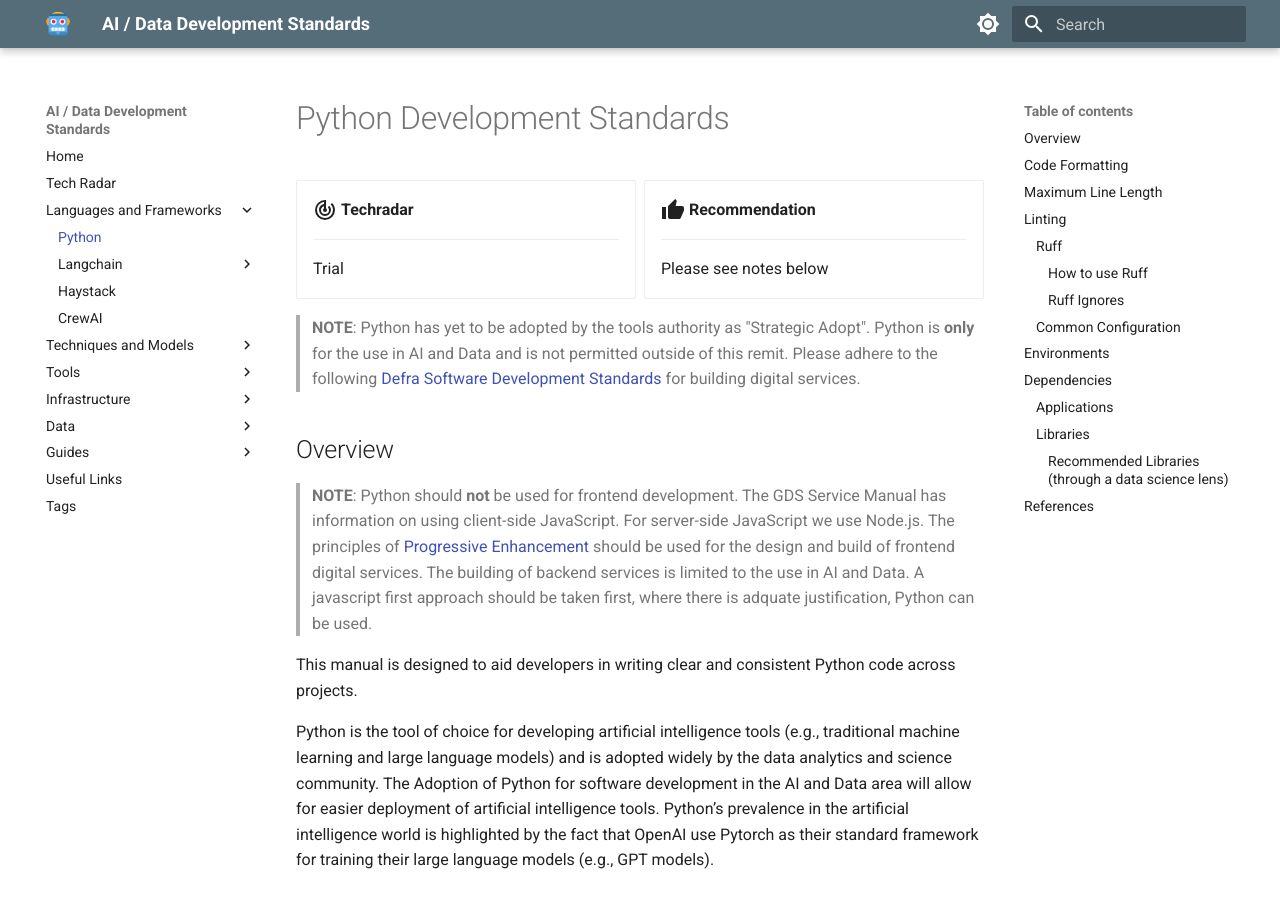
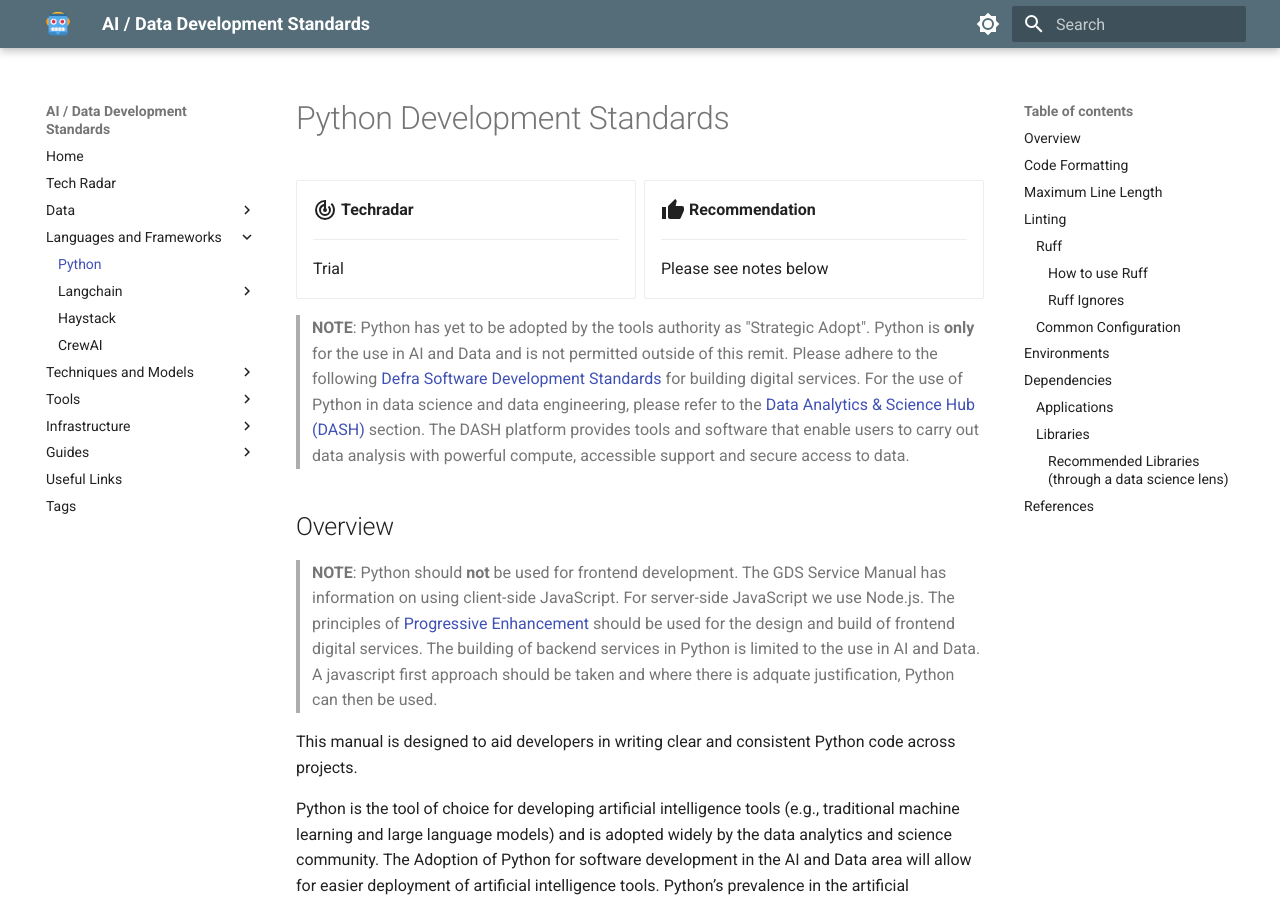
Before and after one commit to DEFRA/ai-data-development-standards, an MkDocs documentation site: the page built from docs/languages-frameworks/python.md, in a window 1280 px wide and 900 px high. Built offline with MkDocs 1.6.1 and Material for MkDocs 9.7.7, drawn with Linux system fonts in a browser that asks for light colours.

Commit message:
Update to text

```diff
--- a/docs/languages-frameworks/python.md
+++ b/docs/languages-frameworks/python.md
@@ -16,12 +16,12 @@
 
 </div>
 
-> **NOTE**: Python has yet to be adopted by the tools authority as "Strategic Adopt". Python is **only** for the use in AI and Data and is not permitted outside of this remit. Please adhere to the following [Defra Software Development Standards](https://defra.github.io/software-development-standards/) for building digital services.
+> **NOTE**: Python has yet to be adopted by the tools authority as "Strategic Adopt". Python is **only** for the use in AI and Data and is not permitted outside of this remit. Please adhere to the following [Defra Software Development Standards](https://defra.github.io/software-development-standards/) for building digital services. For the use of Python in data science and data engineering, please refer to the [Data Analytics & Science Hub (DASH)](../data/dash.md) section. The DASH platform provides tools and software that enable users to carry out data analysis with powerful compute, accessible support and secure access to data.
 
 ## Overview
 
 > **NOTE**:
-> Python should **not** be used for frontend development. The GDS Service Manual has information on using client-side JavaScript. For server-side JavaScript we use Node.js. The principles of [Progressive Enhancement](https://www.gov.uk/service-manual/technology/using-progressive-enhancement) should be used for the design and build of frontend digital services. The building of backend services is limited to the use in AI and Data. A javascript first approach should be taken first, where there is adquate justification, Python can be used.
+> Python should **not** be used for frontend development. The GDS Service Manual has information on using client-side JavaScript. For server-side JavaScript we use Node.js. The principles of [Progressive Enhancement](https://www.gov.uk/service-manual/technology/using-progressive-enhancement) should be used for the design and build of frontend digital services. The building of backend services in Python is limited to the use in AI and Data. A javascript first approach should be taken and where there is adquate justification, Python can then be used.
 
 
 This manual is designed to aid developers in writing clear and consistent Python code across projects.
--- a/mkdocs.yml
+++ b/mkdocs.yml
@@ -38,6 +38,8 @@ markdown_extensions:
 nav:
   - Home: index.md
   - Tech Radar: tech-radar.md
+  - Data:
+    - Data Analytics & Science Hub: data/dash.md
   - Languages and Frameworks:
     - Python: languages-frameworks/python.md
     - Langchain:
@@ -62,8 +64,6 @@ nav:
   - Infrastructure:
     - Patterns: infrastructure/patterns.md
     - AWS AI Services: infrastructure/aws-ai.md
-  - Data:
-    - Data Analytics & Science Hub: data/dash.md
   - Guides:
     - Azure:
       - Azure AI Speech: guides/azure/ai-speech.md
```
Also changed, not shown: docs/tech-radar.md (+2 -0 lines).
